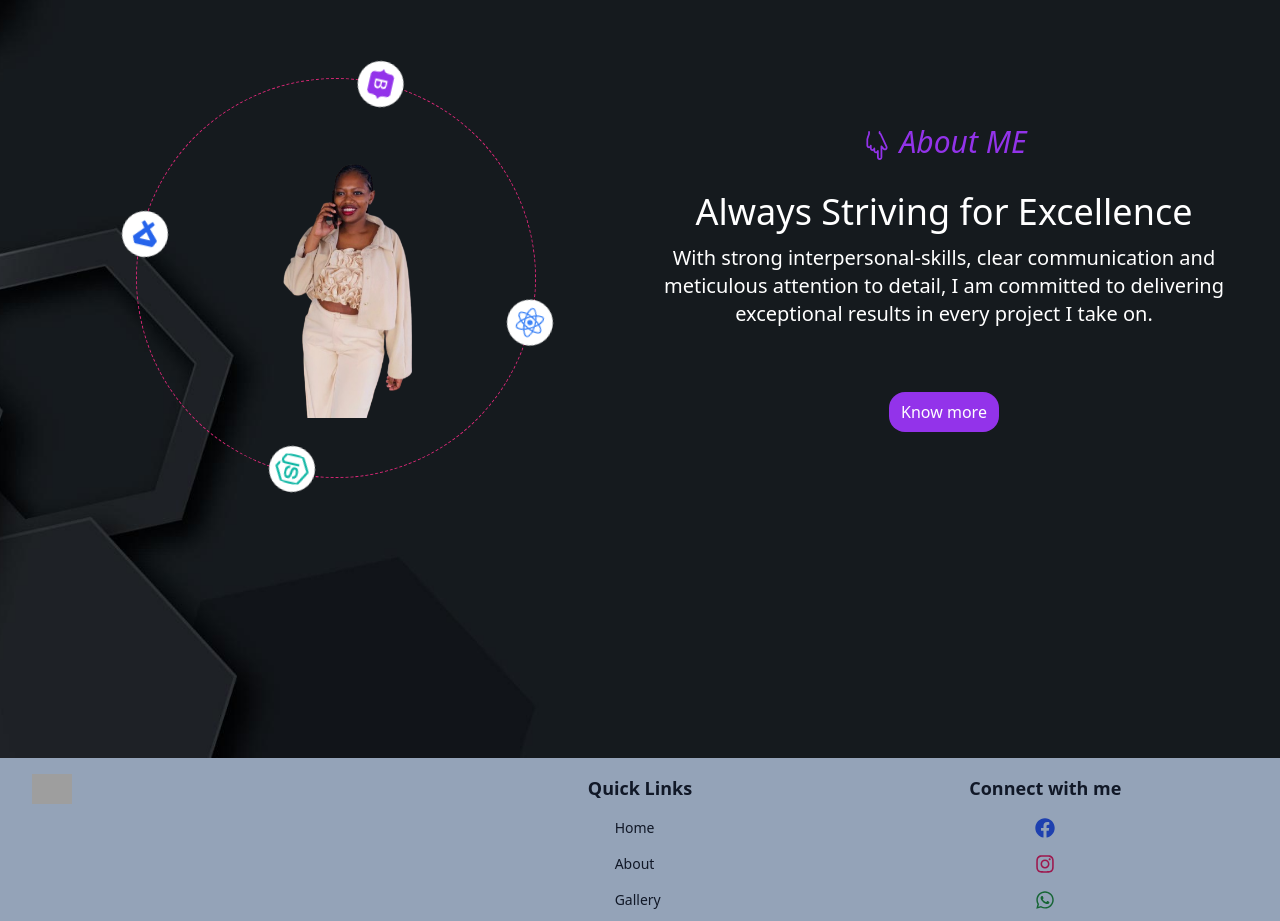
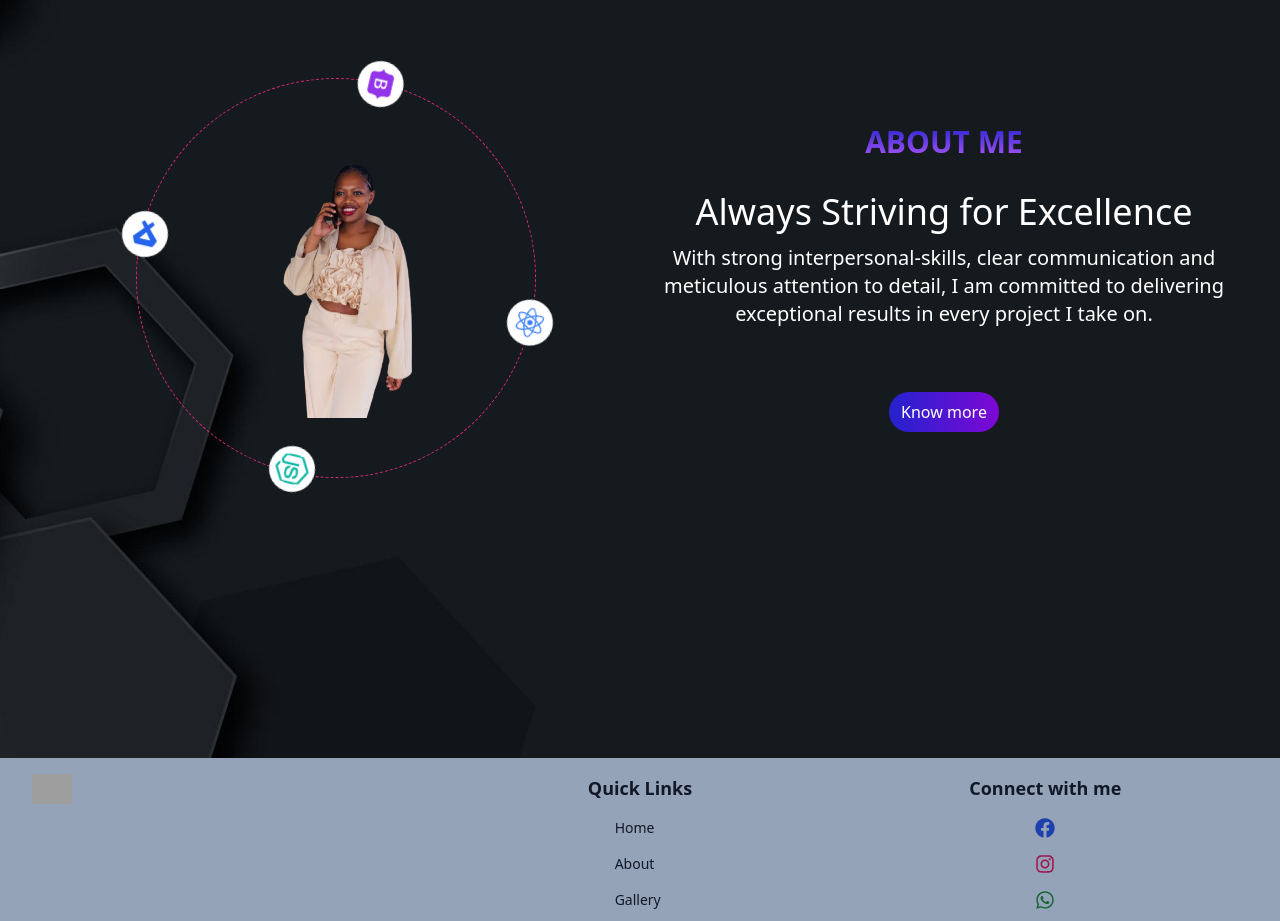
Before and after one commit to kaymkwanazi/My-portfolio, a React (Vite) app: page / in a window 1280 px wide. Shown: the part 780-1701 px from the top of the page. Built offline with nearby package versions, Linux system fonts and the light colour scheme; grey boxes are pictures that could not be loaded.

Commit message:
color manipulation

```diff
--- a/src/Components/AboutComp.jsx
+++ b/src/Components/AboutComp.jsx
@@ -2,7 +2,7 @@ import React from 'react'
 import Kamo2 from '../images/kamo-no-bg.png'
 import { Link } from 'react-router-dom'
 import { TfiHandPointDown } from "react-icons/tfi";
-import { FaBootstrap, FaNodeJs, FaReact } from 'react-icons/fa';
+import { FaBootstrap, FaHandPointDown, FaNodeJs, FaReact } from 'react-icons/fa';
 import { VscVscode } from "react-icons/vsc";
 
 export const AboutComp = () => {
@@ -23,13 +23,18 @@ export const AboutComp = () => {
 
             </div>
             <div className='flex flex-col justify-center items-center'>
-                <h3 className=' italic md:text-3xl text-purple-600 mb-8'><TfiHandPointDown className='inline'/> About ME</h3>
+                <div className='bg-gradient-to-b from-darkPurple via-purple-500 to-lightPurple bg-clip-text text-transparent'>
+                    <h3 className='md:text-3xl font-bold mb-8'>ABOUT ME</h3>
+                </div>
                 <p className='text-2xl md:text-4xl mb-3'>Always Striving for Excellence</p>
                 <p className='text-xl mb-16'>With strong interpersonal-skills, clear communication and meticulous attention to detail,
                 I am committed to delivering exceptional results in every project I take on.</p>
-                <Link to= '/about' className='flex justify-center'>
-                    <button className=' text-white rounded-2xl bg-purple-600 px-3 py-2 hover:bg-purple-700'>Know more</button>
-                </Link>
+                <div className='bg-gradient-to-r from-darkPurple to-lightPurple rounded-full'>
+                    <Link to= '/about' className='flex justify-center'>
+                        <button className='hover:bg-purple-900 rounded-full text-white px-3 py-2'>Know more</button>
+                    </Link>
+                </div>
+
             </div>
         </div>
     </>
--- a/src/Pages/Home.jsx
+++ b/src/Pages/Home.jsx
@@ -19,7 +19,7 @@ export const Home = () => {
                         <img src={kamo} className='w-1/2 h-3/4 mt-24 rounded-3xl'></img>
                     </div>
                     <div className='flex flex-col justify-center text-center'>
-                        <h1 className='text-white text-2xl md:text-5xl '><MdWavingHand size={42} className='inline text-yellow-400'/> Hey there, I'm Kamogelo Mkwanazi</h1>
+                        <h1 className='text-white text-2xl md:text-5xl '><MdWavingHand size={52} className='inline text-yellow-400'/> Hey there, I'm Kamogelo Mkwanazi</h1>
                         <p className='text-white text-xl md:text-xl pt-10'>A passionate front-end software developer using React and Node.js.
                             Check out my projects below to see how I bring creativity and problem-solving together in code.
                         </p>
--- a/tailwind.config.js
+++ b/tailwind.config.js
@@ -5,6 +5,10 @@ export default {
   ],
   theme: {
     extend: {
+      colors: {
+        darkPurple: '#2322cd',
+        lightPurple: '#7e08d6',
+      },
       keyframes: {
         rotate: {
           '0%': { transform: 'rotate(0deg)' },
```
